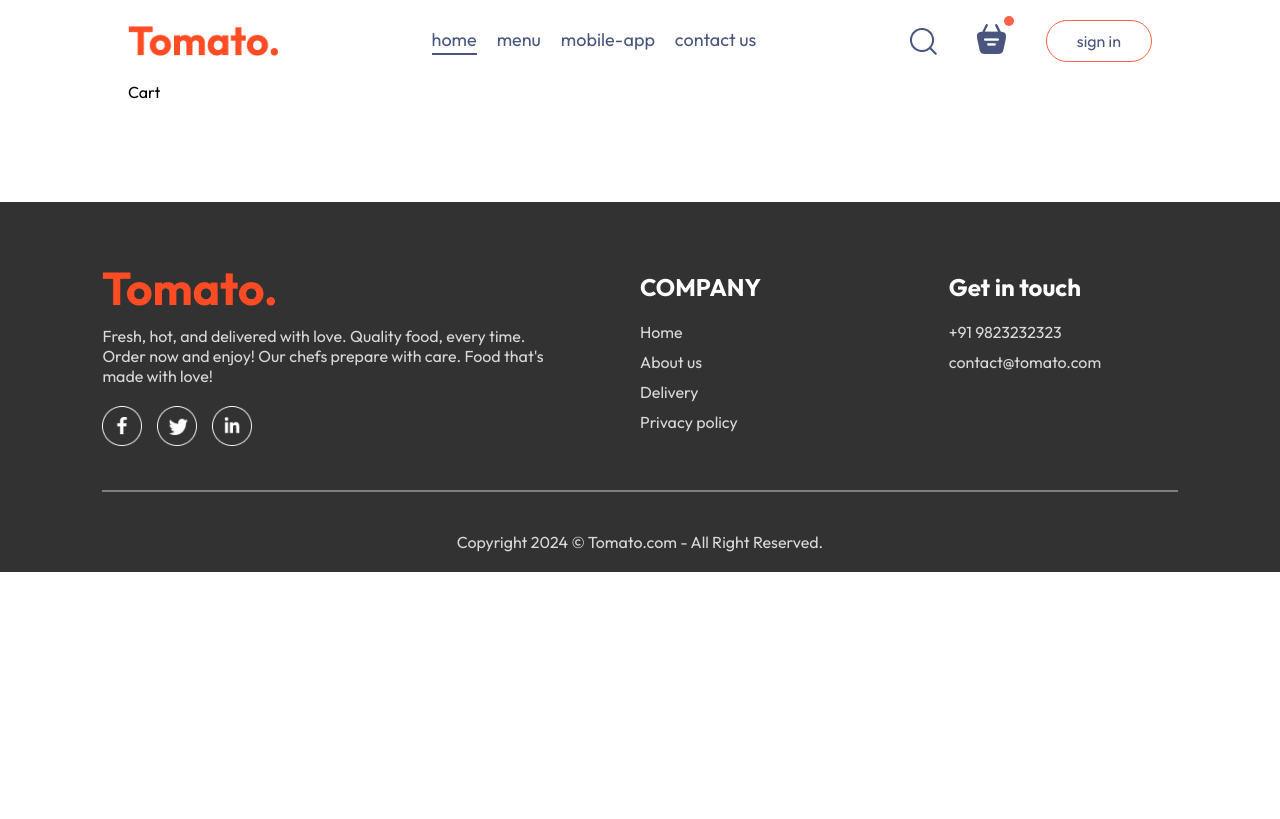
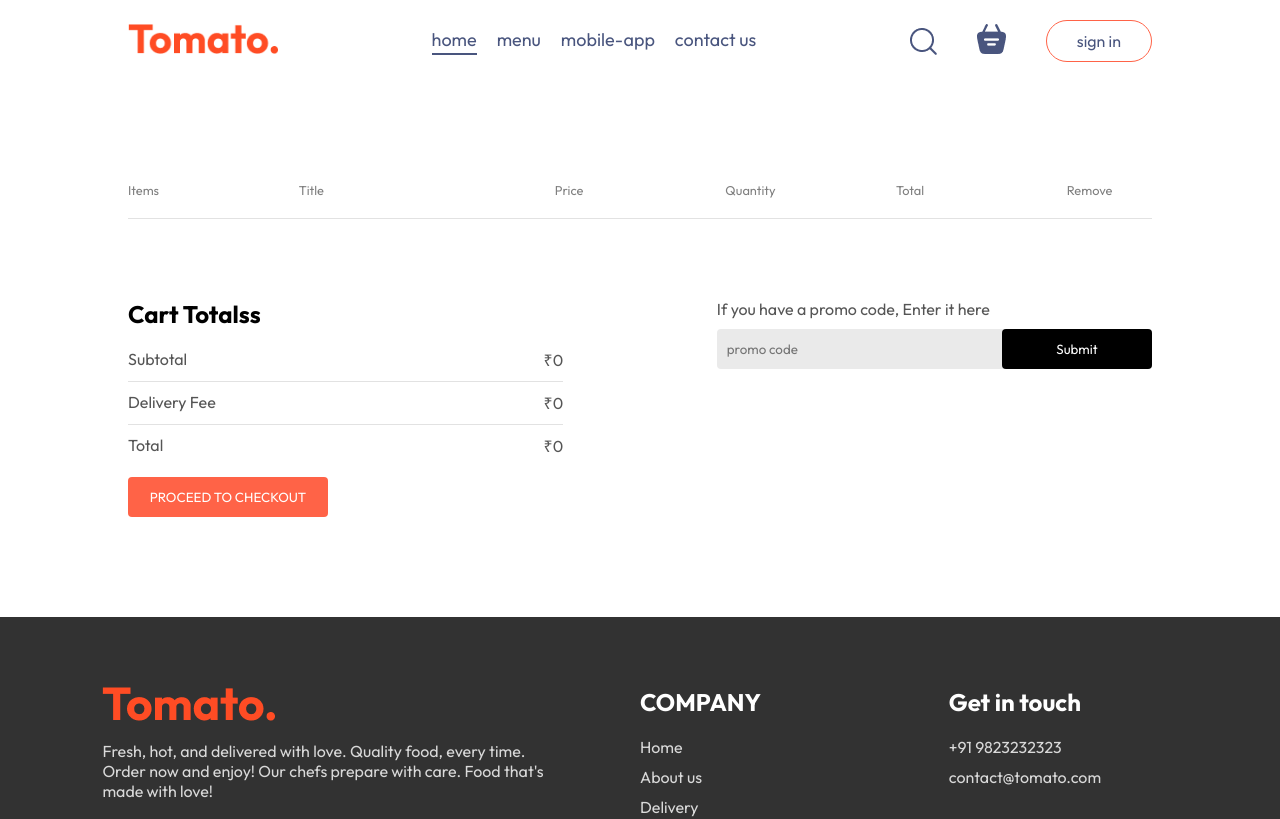
Before and after one commit to abhiab369/Food-Delivery, a React (Vite) app in the folder frontend/: page /cart in a window 1280 px wide. Shown: the top 819 px of the page. Built offline with nearby package versions, Linux system fonts and the light colour scheme.

Commit message:
Completed frontend

```diff
--- a/frontend/src/components/Navbar/Navbar.jsx
+++ b/frontend/src/components/Navbar/Navbar.jsx
@@ -1,13 +1,16 @@
-import React, { useState } from 'react'
+import React, { useState,useContext } from 'react'
 import "./Navbar.css"
 import { assets } from '../../assets/assets'
 import { Link } from 'react-router-dom';
+import { StoreContext } from '../../context/StoredContext'
 
 export const Navbar = ({setShowLogin}) => {
     const [menu, setMenu] = useState("home")
+    const { getTotalCartAmount } = useContext(StoreContext);
+
     return (
         <div className='navbar'>
-            <img src={assets.logo} alt='' className="logo" />
+            <Link to="/"><img src={assets.logo} alt='' className="logo" /></Link>
             <ul className="navbar-menu">
                 <Link to='/' className={menu === 'home' ? 'active' : ''} onClick={() => setMenu("home")}>home</Link>
                 <a href='#explore-menu' className={menu === 'menu' ? 'active' : ''} onClick={() => setMenu("menu")}>menu</a>
@@ -17,8 +20,8 @@
             <div className='navbar-right'>
                 <img src={assets.search_icon} alt="" />
                 <div className='navbar-search-icon'>
-                    <img src={assets.basket_icon} alt="" />
-                    <div className='dot'></div>
+                   <Link to="/cart"> <img src={assets.basket_icon} alt="" /></Link>
+                    <div className={getTotalCartAmount() == 0 ? "":"dot"}></div>
                 </div>
                 <button onClick={() => setShowLogin(true)}>sign in</button>
             </div>
--- a/frontend/src/context/StoredContext.jsx
+++ b/frontend/src/context/StoredContext.jsx
@@ -19,16 +19,24 @@
         setCartItems((prev) => ({ ...prev, [itemId]: prev[itemId] - 1 }))
     }
 
-    useEffect(()=>{
-        console.log(cartItems);
-    },[cartItems])
+    const getTotalCartAmount = () => {
+        let totalAmount = 0;
+        for (const item in cartItems) {
+            if (cartItems[item] > 0) {
+                let itemInfo = food_list.find((product) => product._id === item);
+                totalAmount += itemInfo.price * cartItems[item];
+            }
+        }
+        return totalAmount;
+    }
 
     const contextValue = {
         food_list,
         cartItems,
         setCartItems,
         addToCart,
-        removeFromCart
+        removeFromCart,
+        getTotalCartAmount
     }
     return (
         <StoreContext.Provider value={contextValue}>
--- a/frontend/src/pages/Cart/Cart.css
+++ b/frontend/src/pages/Cart/Cart.css
@@ -0,0 +1,90 @@
+.cart{
+    margin-top: 100px;
+}
+.cart-items-title{
+    display: grid;
+    grid-template-columns: 1fr 1.5fr 1fr 1fr 1fr 0.5fr;
+    align-items: center;
+    color: grey;
+    font-size: max(1vw,12px);
+}
+.cart-items-item{
+    margin: 10px 0px;
+    color: black;
+}
+.cart-items-item img{
+    width: 50px;
+}
+.cart hr{
+    height: 1px;
+    background-color: #e2e2e2;
+    border: none;
+}
+.cart-items-item .cross{
+    cursor: pointer;
+}
+.cart-bottom{
+    margin-top: 80px;
+    display:flex;
+    justify-content: space-between;
+    gap: max(12vw,20px);
+}
+.cart-total{
+    flex: 1;
+    display: flex;
+    flex-direction: column;
+    gap: 20px;
+}
+.cart-total-details{
+    display: flex;
+    justify-content: space-between;
+    color: #555;
+}
+.cart-total hr{
+    margin: 10px 0px;
+}
+.cart-total button{
+    border: none;
+    color: white;
+    background-color: tomato;
+    width: max(15vh,200px);
+    padding: 12px 0px;
+    border-radius: 4px;
+    cursor: pointer;
+}
+.cart-promocode{
+    flex: 1
+}
+.cart-promocode p{
+    color: #555;
+}
+.cart-promocode-input{
+    margin-top: 10px;
+    display: flex;
+    justify-content: space-between;
+    align-items: center;
+    background-color: #eaeaea;
+    border-radius: 4px;
+}
+.cart-promocode-input input{
+    background: transparent;
+    border: none;
+    outline: none;
+    padding-left: 10px
+}
+.cart-promocode-input button{
+    width: max(10vw, 150px);
+    padding: 12px 5px;
+    background-color: black;
+    border: none;
+    color: white;
+    border-radius: 4px
+}
+@media(max-width: 750px){
+    .cart-bottom{
+        flex-direction: column-reverse;
+    }
+    .cart-promocode{
+        justify-content: start;
+    }
+}
--- a/frontend/src/pages/Cart/Cart.jsx
+++ b/frontend/src/pages/Cart/Cart.jsx
@@ -1,8 +1,79 @@
-import React from 'react'
+import React, { useContext } from 'react'
 import './Cart.css'
+import { StoreContext } from '../../context/StoredContext'
+import { useNavigate } from 'react-router-dom';
 
 export const Cart = () => {
+
+  const { cartItems, food_list, removeFromCart,getTotalCartAmount } = useContext(StoreContext);
+
+  const navigate = useNavigate()
+
   return (
-    <div>Cart</div>
+    <div className='cart'>
+      <div className="cart-items">
+        <div className="cart-items-title">
+          <p>Items</p>
+          <p>Title</p>
+          <p>Price</p>
+          <p>Quantity</p>
+          <p>Total</p>
+          <p>Remove</p>
+        </div>
+        <br />
+        <hr />
+        {food_list.map((item, index) => {
+          if (cartItems[item._id]) {
+            return (
+              <div>
+                <div className='cart-items-title cart-items-item'>
+                  <img src={item.image} alt="" />
+                  <p>{item.name}</p>
+                  <p>₹{item.price}</p>
+                  <p>{cartItems[item._id]}</p>
+                  <p>₹{item.price * cartItems[item._id]}</p>
+                  <p className='cross' onClick={()=> removeFromCart(item._id)}>X</p>
+                </div>
+                <hr />
+              </div>
+            )
+          }
+        })}
+      </div>
+      <div className="cart-bottom">
+        <div className="cart-total">
+          <h2>Cart Totalss</h2>
+          <div>
+            <div className="cart-total-details">
+              <p>Subtotal</p>
+              <p>₹{getTotalCartAmount()}</p>
+            </div>
+            <hr />
+            <div className="cart-total-details">
+            <p>Delivery Fee</p>
+            <p>₹{getTotalCartAmount() == 0 ? 0 : 100}</p>
+            </div>
+            <hr />
+            <div className="cart-total-details">
+            <p>Total</p>
+            <p>₹{getTotalCartAmount() == 0 ? 0 : getTotalCartAmount() +100}</p>
+            </div>
+          </div>
+          <button onClick={()=> {
+            navigate("/order")
+          }}>PROCEED TO CHECKOUT</button>
+        </div>
+        <div className="cart-promocode">
+          <div>
+            <p>If you have a promo code, Enter it here</p>
+            <div className="cart-promocode-input">
+              <input type="text" placeholder='promo code' />
+              <button>Submit</button>
+            </div>
+
+          </div>
+        </div>
+      </div>
+    </div>
   )
 }
--- a/frontend/src/pages/PlaceOrder/PlaceOrder.css
+++ b/frontend/src/pages/PlaceOrder/PlaceOrder.css
@@ -0,0 +1,35 @@
+.place-order {
+    display: flex;
+    align-items: start;
+    justify-content: space-between;
+    gap : 50px;
+    margin-top: 100px;
+}
+.place-order-left{
+    width: 100%;
+    max-width: max(30%,500px);
+}
+.place-order-left .title{
+    font-size: 30px;
+    font-weight: 600;
+    margin-bottom: 50px;
+}
+.place-order-left input{
+    margin-bottom: 15px;
+    width: 100%;
+    padding: 10px;
+    border: 1px solid #c5c5c5;
+    border-radius: 4px;
+    outline-color: tomato;
+}
+.place-order-left .multi-fields{
+    display: flex;
+    gap: 10px;
+}
+.place-order-right {
+    width: 100%;
+    max-width: max(40%,500px);
+}
+.place-order .cart-total button{
+    margin-top: 30px;
+}
--- a/frontend/src/pages/PlaceOrder/PlaceOrder.jsx
+++ b/frontend/src/pages/PlaceOrder/PlaceOrder.jsx
@@ -1,8 +1,53 @@
-import React from 'react'
+import React, { useContext } from 'react'
+import { StoreContext } from '../../context/StoredContext'
 import './PlaceOrder.css'
 
 export const PlaceOrder = () => {
+
+  const {getTotalCartAmount } = useContext(StoreContext);
+
   return (
-    <div>PlaceOrder</div>
+   <form action="" className='place-order'>
+    <div className="place-order-left">
+      <p className="title">Delivery Information</p>
+      <div className="multi-fields">
+        <input type="text" placeholder='First name'/>
+        <input type="text" placeholder='Last name'/>
+      </div>
+      <input type="text" placeholder='Email address'/>
+      <input type="text" placeholder='Address'/>
+      <div className="multi-fields">
+        <input type="text" placeholder='City'/>
+        <input type="text" placeholder='State'/>
+      </div>
+      <div className="multi-fields">
+        <input type="text" placeholder='Zip code'/>
+        <input type="text" placeholder='Country'/>
+      </div>
+      <input type="text" placeholder='Phone'/>
+    </div>
+    <div className="place-order-right">
+    <div className="cart-total">
+          <h2>Cart Totalss</h2>
+          <div>
+            <div className="cart-total-details">
+              <p>Subtotal</p>
+              <p>₹{getTotalCartAmount()}</p>
+            </div>
+            <hr />
+            <div className="cart-total-details">
+            <p>Delivery Fee</p>
+            <p>₹{getTotalCartAmount() == 0 ? 0 : 100}</p>
+            </div>
+            <hr />
+            <div className="cart-total-details">
+            <p>Total</p>
+            <p>₹{getTotalCartAmount() == 0 ? 0 : getTotalCartAmount()+100}</p>
+            </div>
+          </div>
+          <button >PROCEED TO PAYMENT</button>
+        </div>
+    </div>
+   </form>
   )
 }
```
